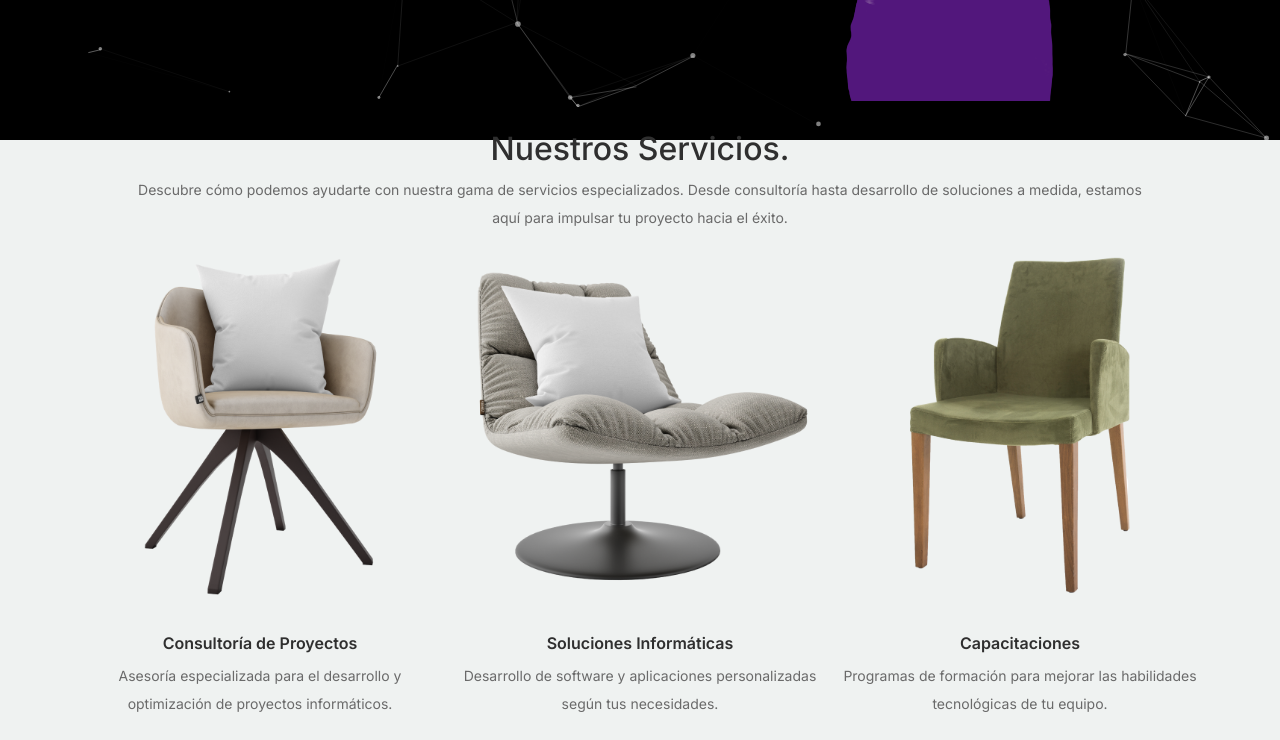
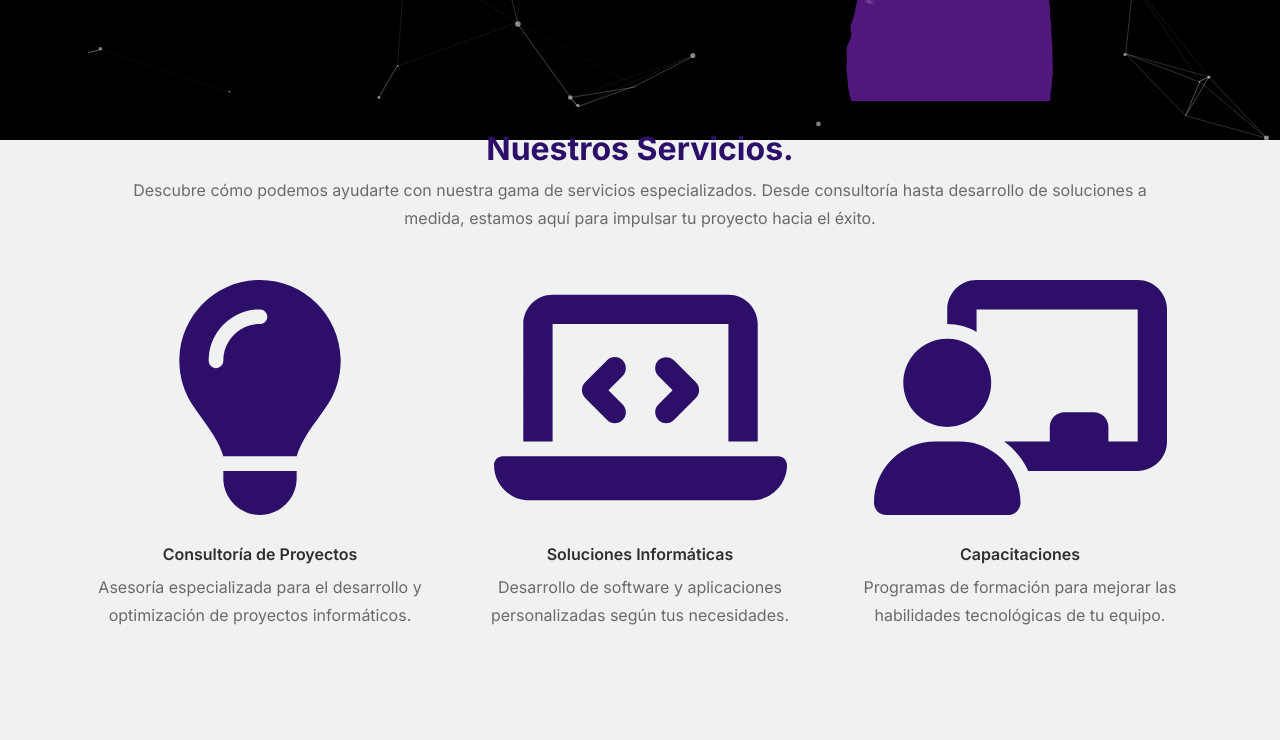
Before and after one commit to robtrivi/landing, a plain HTML site: page index.html in a window 1280 px wide. Shown: the part 660-1400 px from the top of the page. Drawn offline with nearby package versions, Linux system fonts and the light colour scheme; no server answers.

Commit message:
Se consigue la web con la funcionalidad suficiente para la entrega del proyecto

```diff
--- a/index.html
+++ b/index.html
@@ -96,7 +96,7 @@
 				<!-- Start Column 1 -->
 				<div class="col-md-12 col-lg-12 mb-5 mb-lg-0 text-center">
 					<h2 class="mb-6 section-title">Nuestros Servicios.</h2>
-					<p class="col-md-12 pe-5 ps-5">
+					<p class="col-md-12 pe-5 ps-5 mb-5">
 						Descubre cómo podemos ayudarte con nuestra gama de servicios
 						especializados. Desde consultoría hasta desarrollo de soluciones a
 						medida, estamos aquí para impulsar tu proyecto hacia el éxito.
@@ -107,7 +107,7 @@
 				<!-- Start Column 2 -->
 				<div class="col-12 col-md-6 col-lg-4 mb-5 mb-md-0">
 					<div class="product-item">
-						<img src="images/product-1.png" class="img-fluid product-thumbnail" />
+						<img src="images/lightbulb-solid (1).svg" class="img-fluid product-thumbnail" />
 						<h3 class="product-title">Consultoría de Proyectos</h3>
 						<p>
 							Asesoría especializada para el desarrollo y optimización de
@@ -124,7 +124,7 @@
 				<!-- Start Column 3 -->
 				<div class="col-12 col-md-6 col-lg-4 mb-5 mb-md-0">
 					<div class="product-item">
-						<img src="images/product-2.png" class="img-fluid product-thumbnail" />
+						<img src="images/laptop-code-solid.svg" class="img-fluid product-thumbnail" />
 						<h3 class="product-title">Soluciones Informáticas</h3>
 						<p>
 							Desarrollo de software y aplicaciones personalizadas según tus
@@ -141,7 +141,7 @@
 				<!-- Start Column 4 -->
 				<div class="col-12 col-md-6 col-lg-4 mb-5 mb-md-0">
 					<div class="product-item">
-						<img src="images/product-3.png" class="img-fluid product-thumbnail" />
+						<img src="images/chalkboard-user-solid (1).svg" class="img-fluid product-thumbnail" />
 						<h3 class="product-title">Capacitaciones</h3>
 						<p>
 							Programas de formación para mejorar las habilidades tecnológicas
@@ -231,13 +231,13 @@
 	<!-- Start Team -->
 
 	<section id="team" class="container mt-5">
-			<h2 class="text-center mb-5">Nuestro Equipo</h2>
+			<h2 class="section-title text-center mb-5">Nuestro Equipo</h2>
 			<div class="row justify-content-between ps-5 pe-5">
 				<!-- Team Member 1 -->
 				<div class="col-lg-2 col-md-3 col-sm-6 mb-4 text-center">
 					<div class="team-member">
 						<img src="images/person_1.jpg" class="rounded-circle img-fluid"
-							alt="Miguel Andrés Realpe Robalino">
+							alt="Robespierre Triviño">
 					</div>
 					<div class="team-info">
 						<h5 class="mt-3">Robespierre Triviño</h5>
@@ -326,7 +326,7 @@
             </section>
 
             <section id="top" class="col-12 col-md-6">
-                <h3>Top 3 Cursos</h3>
+                <h2 class="section-title">Top 3 Cursos</h2>
                 <table class="table" id="topCursosTable">
                     <thead>
                         <tr>
--- a/scss/style.scss
+++ b/scss/style.scss
@@ -12,7 +12,7 @@
 $white: #ffffff;
 $black: #000000;
 $primary: #342a45;
-$secondary: #6c35de;
+$secondary: #2d0e69;
 $dark: #2f2f2f;
 $light: #dce5e4;
 $lighter: #eff2f1;
@@ -35,7 +35,7 @@ body {
 	font-weight: 400;
 	line-height: 28px;
 	color: $body_color;
-	font-size: 14px;
+	font-size: 16px;
 	background-color: $lighter;
 }
 
@@ -225,7 +225,7 @@ a {
 		}
 	}
 	&.btn-secondary {
-		color: $dark;
+		color: $white;
 		background: $secondary;
 		border-color: $secondary;
 		&:hover {
@@ -246,7 +246,8 @@ a {
 
 // Product Section
 .section-title {
-	color: $dark;
+	color: $secondary;
+	font-weight: bold;
 }
 .product-section {
 	padding: 7rem 0;
```
Also changed, not shown: css/style.css, images/chalkboard-user-solid (1).svg (added), images/laptop-code-solid.svg (added), images/lightbulb-solid (1).svg (added), 1 other file.
